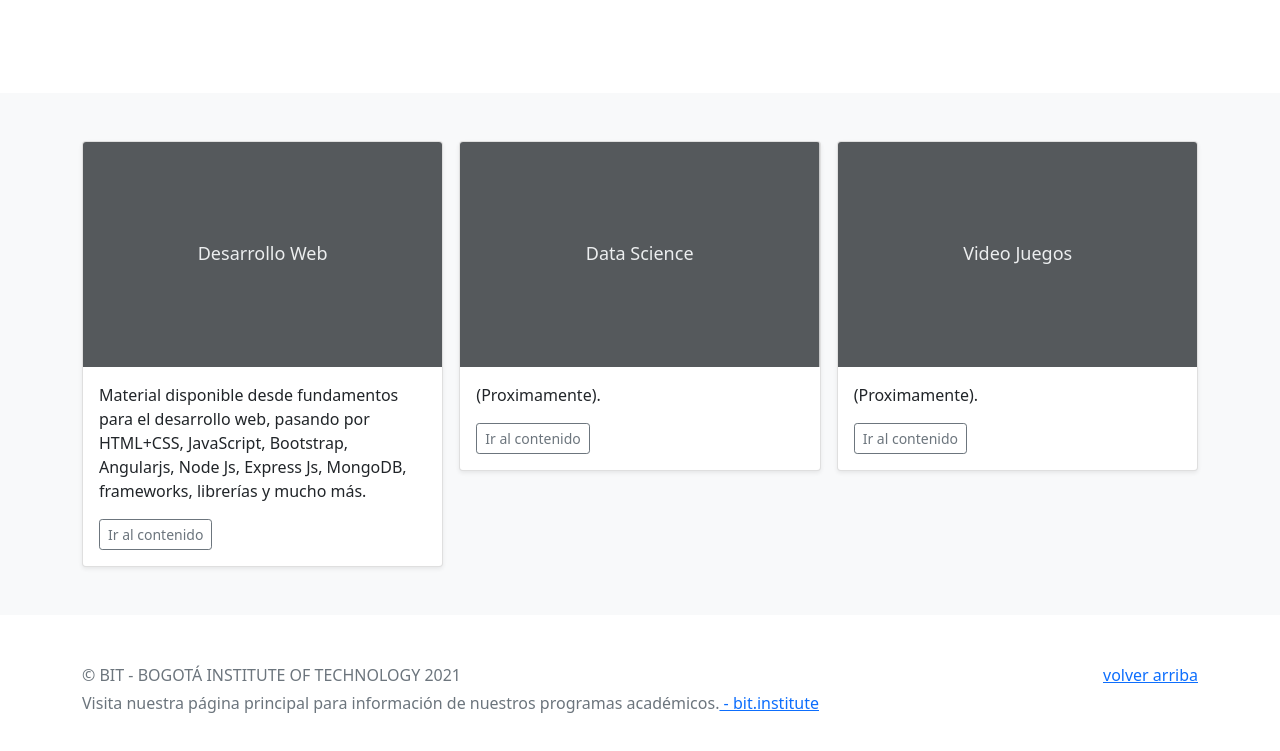
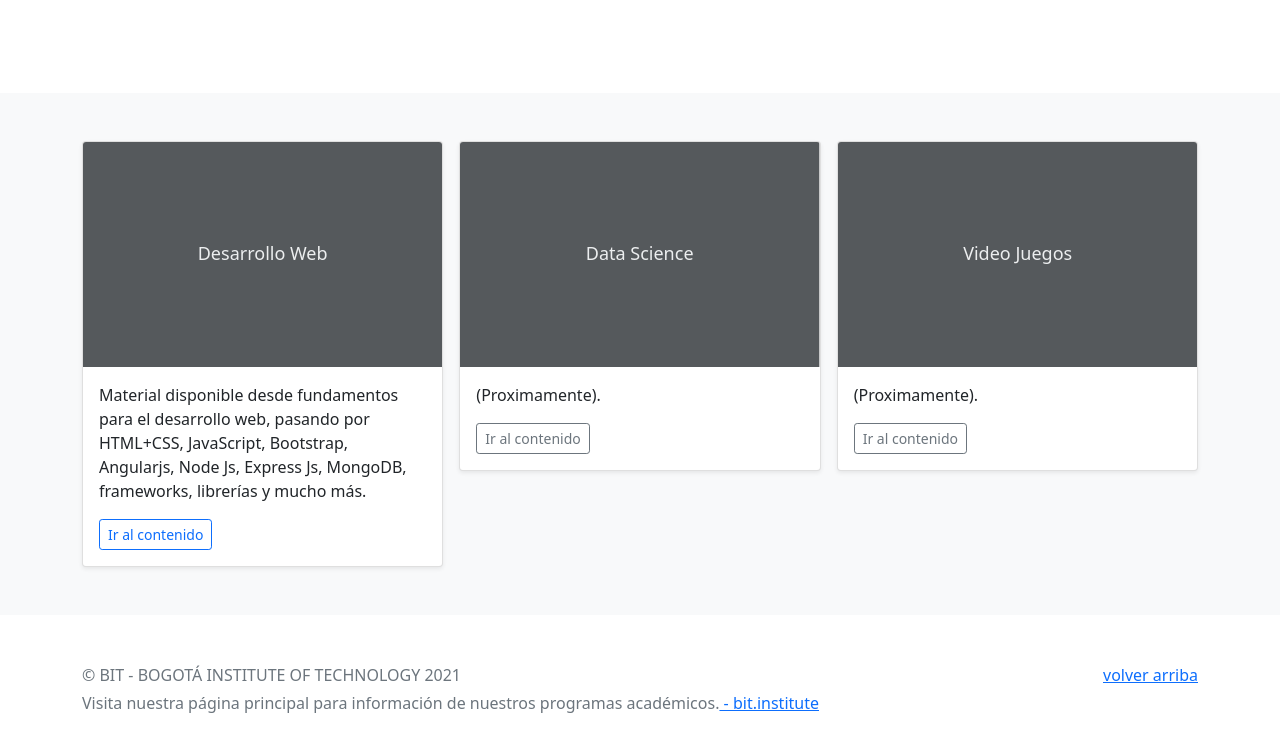
Before and after one commit to ansalox-op/SupportMaterial, a plain HTML site: page index.html in a window 1280 px wide. Shown: the part 433-1184 px from the top of the page. Drawn offline with nearby package versions, Linux system fonts and the light colour scheme.

Commit message:
Update (#1)

```diff
--- a/index.html
+++ b/index.html
@@ -125,7 +125,7 @@
                         style="text-decoration: none"
                         ><button
                           type="button"
-                          class="btn btn-sm btn-outline-secondary"
+                          class="btn btn-sm btn-outline-primary"
                         >
                           Ir al contenido
                         </button></a
```
